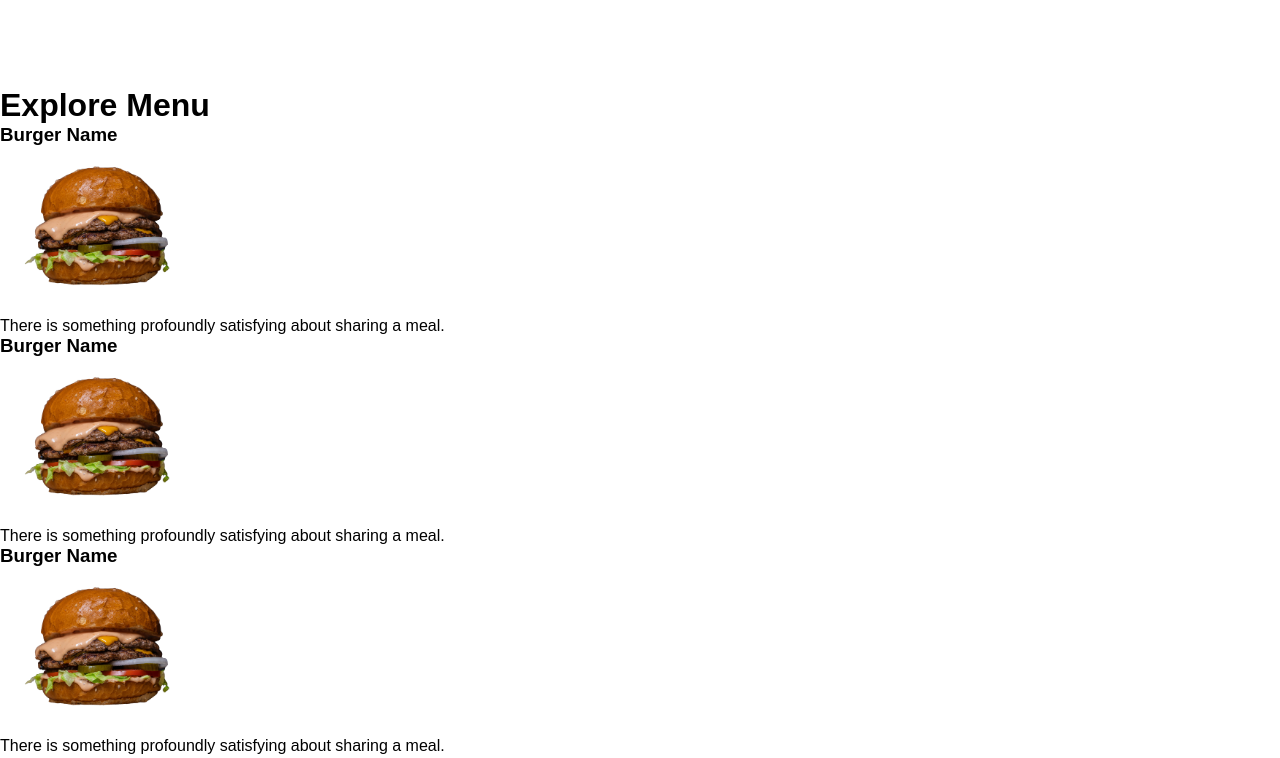
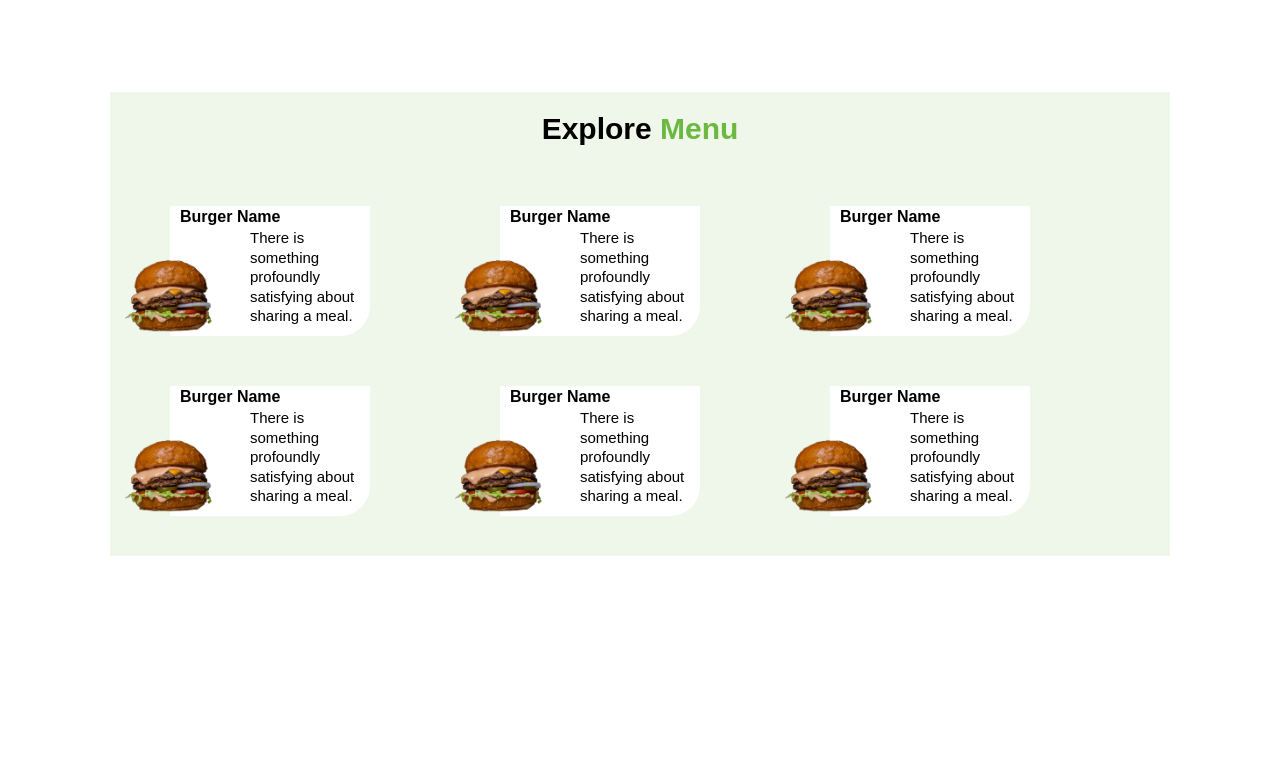
Before and after one commit to Evanik-KE/project-3, a plain HTML site: page index.html in a window 1280 px wide. Shown: the part 825-1583 px from the top of the page. After the commit the page ends 1397 px from the top, so only its background shows below. Drawn offline with Linux system fonts and the light colour scheme.

Commit message:
Modify image width, style Menu

```diff
--- a/index.html
+++ b/index.html
@@ -37,40 +37,42 @@
     <div class="middle">
         <div class="explore-menu">
             <h1>Explore <span id="menu">Menu</span> </h1>
+            <div class="food">
                 <div class="food-1">
                     <h3>Burger Name</h3>
-                <img src="image/unsplash-removebg-preview.png" alt="Burger" width="200px">
+                    <img src="image/unsplash-removebg-preview.png" alt="Burger" width="120px">
                     <p>There is something profoundly satisfying about sharing a meal.</p>
                 </div>
 
-            <div class="food-1">
+                <div class="food-2">
                     <h3>Burger Name</h3>
-                <img src="image/unsplash-removebg-preview.png" alt="Burger" width="200px">
+                    <img src="image/unsplash-removebg-preview.png" alt="Burger" width="120px">
                     <p>There is something profoundly satisfying about sharing a meal.</p>
                 </div>
 
-            <div class="food-1">
+                <div class="food-3">
                     <h3>Burger Name</h3>
-                <img src="image/unsplash-removebg-preview.png" alt="Burger" width="200px">
+                    <img src="image/unsplash-removebg-preview.png" alt="Burger" width="120px">
                     <p>There is something profoundly satisfying about sharing a meal.</p>
                 </div>
 
-            <div class="food-1">
+                <div class="food-4">
                     <h3>Burger Name</h3>
-                <img src="image/unsplash-removebg-preview.png" alt="Burger" width="200px">
+                    <img src="image/unsplash-removebg-preview.png" alt="Burger" width="120px">
                     <p>There is something profoundly satisfying about sharing a meal.</p>
                 </div>
 
-            <div class="food-1">
+                <div class="food-5">
                     <h3>Burger Name</h3>
-                <img src="image/unsplash-removebg-preview.png" alt="Burger" width="200px">
+                    <img src="image/unsplash-removebg-preview.png" alt="Burger" width="120px">
                     <p>There is something profoundly satisfying about sharing a meal.</p>
                 </div>
 
-            <div class="food-1">
+                <div class="food-6">
                     <h3>Burger Name</h3>
-                <img src="image/unsplash-removebg-preview.png" alt="Burger" width="200px">
+                    <img src="image/unsplash-removebg-preview.png" alt="Burger" width="120px">
                     <p>There is something profoundly satisfying about sharing a meal.</p>
+                </div>
         </div>
         </div>
         <div class="hot-deals">
--- a/style.css
+++ b/style.css
@@ -93,3 +93,55 @@ body{
     display: flex;
     width: 300px;
 }
+
+.middle{
+    margin: 11px 80px;
+    padding: 5px 30px;
+}
+.explore-menu{
+    padding: 20px 0;
+    background-color: #eff7ea;
+}
+.explore-menu h1{
+    padding-bottom: 40px;
+    font-size: 30px;
+    text-align: center;
+    justify-content: center;
+    align-items: center;
+}
+
+#menu{
+    color: #6CB840;
+}
+
+.food{
+    display: absolute;
+    padding: 20px 60px;
+    display: grid;
+    grid-template-rows: repeat(2, 1fr);
+    grid-template-columns: repeat(3, 1fr);
+    gap: 50px;
+}
+.food-1, .food-2, .food-3, .food-4, .food-5, .food-6{
+    width: 200px;
+    height: 130px;
+    background-color: white;
+    border-bottom-right-radius: 30px;
+}
+
+.food-1 h3, .food-2 h3, .food-3 h3, .food-4 h3, .food-5 h3, .food-6 h3 {
+    padding: 2px 10px;
+    font-size: 16px;
+    font-weight: 800;
+}
+
+.food-1 img, .food-2 img, .food-3 img, .food-4 img, .food-5 img, .food-6 img{
+    position: absolute;
+    transform: translate(-50%, 20%);
+}
+
+.food-1 p, .food-2 p, .food-3 p, .food-4 p, .food-5 p, .food-6 p{
+    font-size: 15px;
+    padding-left: 80px;
+    line-height: 1.3em;
+}
```
Lines whose indentation alone changed are shown as unchanged.
